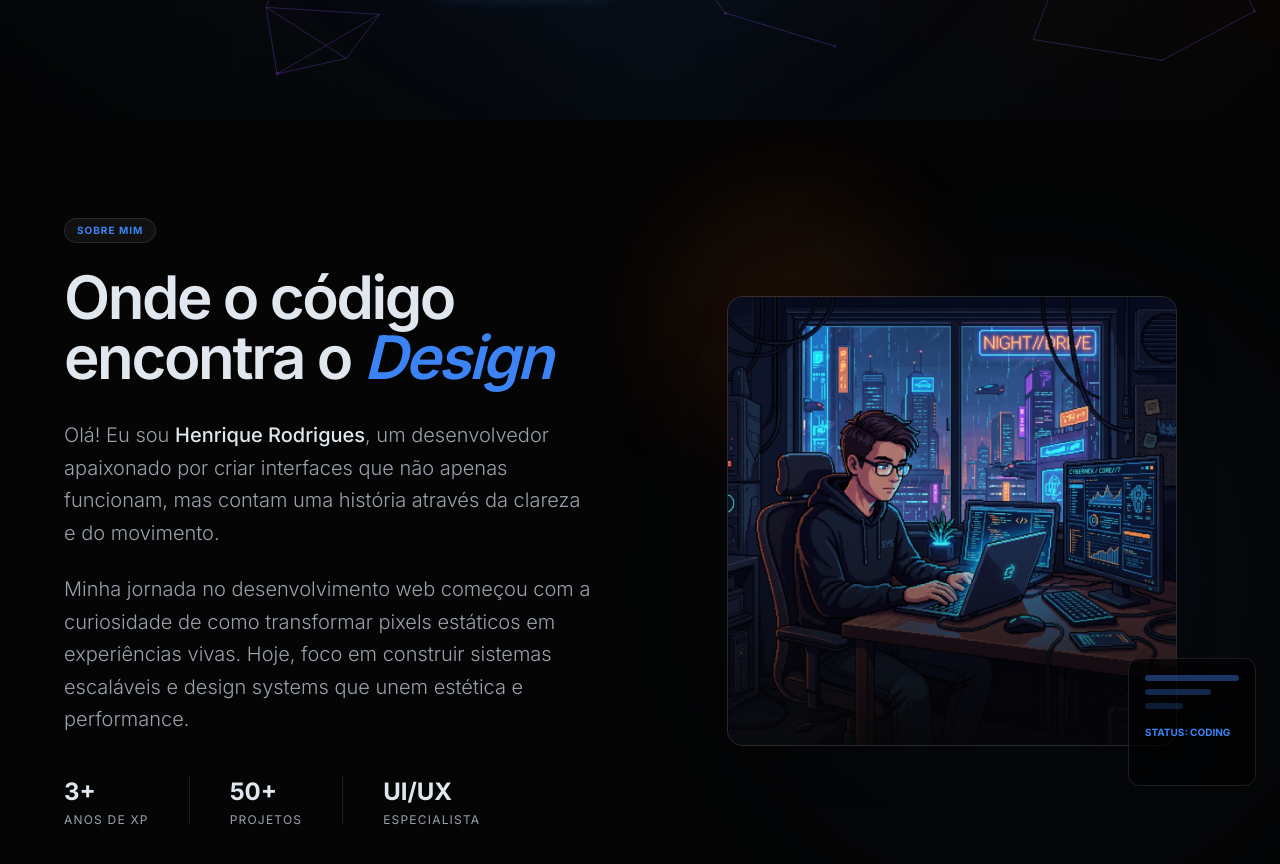
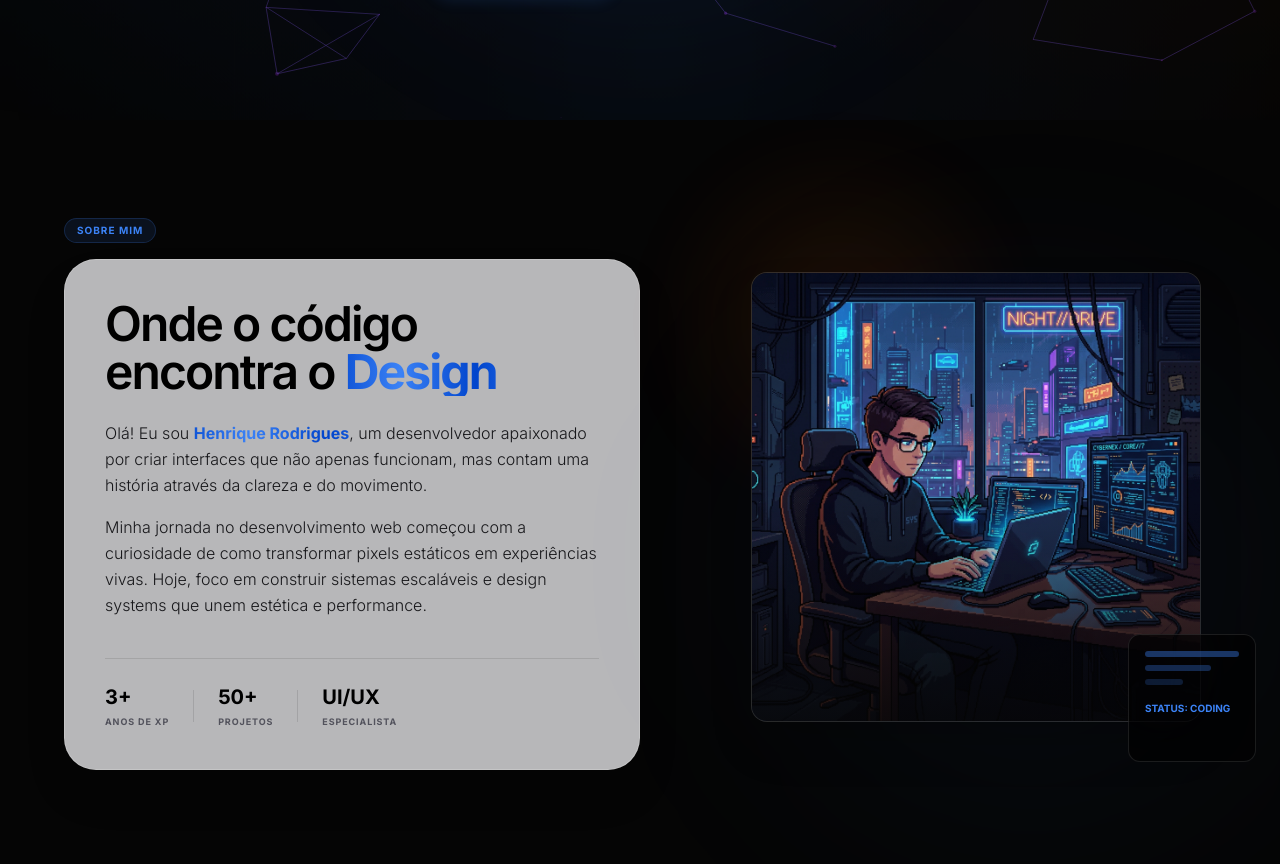
Before and after one commit to henriquerodrigues13/Projeto_portifolio, a React (Vite) app: page / in a window 1280 px wide. Shown: the part 680-1544 px from the top of the page. Built offline with nearby package versions, Linux system fonts and the light colour scheme; the HTML template or start-up script is replaced by a standard one.

Commit message:
style: transição de dobra adicionado e box do texto adicionado

```diff
--- a/src/App.jsx
+++ b/src/App.jsx
@@ -1,4 +1,4 @@
-import { useState } from "react";
+import { useState, useEffect } from "react";
 import { Route, Routes } from "react-router-dom";
 import Home from "./pages/Home.jsx";
 import Preloader from "./components/ui/Preloader.jsx";
@@ -6,6 +6,16 @@ import Header from "./components/layout/Header.jsx";
 
 export default function App() {
   const [isLoaded, setIsLoaded] = useState(false);
+
+  useEffect(() => {
+    if (isLoaded) {
+      // Limpa o hash da URL para evitar que o navegador pule para seções
+      if (window.location.hash) {
+        window.history.replaceState(null, "", window.location.pathname + window.location.search);
+      }
+      window.scrollTo({ top: 0, behavior: "instant" });
+    }
+  }, [isLoaded]);
 
   return (
     <>
--- /dev/null
+++ b/src/hooks/useReveal.js
@@ -0,0 +1,25 @@
+import { useEffect } from "react";
+
+export function useReveal() {
+  useEffect(() => {
+    const observerOptions = {
+      threshold: 0.1,
+      rootMargin: "0px 0px -50px 0px",
+    };
+
+    const observer = new IntersectionObserver((entries) => {
+      entries.forEach((entry) => {
+        if (entry.isIntersecting) {
+          entry.target.classList.add("active");
+        }
+      });
+    }, observerOptions);
+
+    const elements = document.querySelectorAll(".reveal");
+    elements.forEach((el) => observer.observe(el));
+
+    return () => {
+      elements.forEach((el) => observer.unobserve(el));
+    };
+  }, []);
+}
--- a/src/index.css
+++ b/src/index.css
@@ -171,13 +171,11 @@
   }
 
   .app-loaded .hero-enter {
-    opacity: 0;
     filter: blur(12px);
     animation: hero-rise 1.2s cubic-bezier(0.2, 0.8, 0.2, 1) var(--hero-delay, 0s) forwards;
   }
 
   .app-loaded .hero-content-enter {
-    opacity: 0;
     filter: blur(10px);
     animation: hero-content-fade 1.0s cubic-bezier(0.2, 0.8, 0.2, 1) var(--hero-delay, 0s) forwards;
   }
@@ -205,17 +203,27 @@
     pointer-events: none;
   }
 
-  ::-webkit-scrollbar {
-    width: 6px;
+  /* Reveal on Scroll Animations */
+  .reveal {
+    transform: translateY(30px) scale(0.98);
+    filter: blur(8px);
+    transition: all 1.0s cubic-bezier(0.2, 0.8, 0.2, 1);
+    will-change: transform, opacity, filter;
   }
-  ::-webkit-scrollbar-track {
-    background: hsl(var(--background));
-  }
-  ::-webkit-scrollbar-thumb {
-    background: hsl(var(--muted));
-    border-radius: 3px;
-  }
-  ::-webkit-scrollbar-thumb:hover {
-    background: hsl(var(--primary) / 0.45);
+
+  .text-shine-blue {
+    background: linear-gradient(
+      to right,
+      #0044cc 0%,
+      #3b82f6 25%,
+      #0044cc 50%,
+      #3b82f6 75%,
+      #0044cc 100%
+    );
+    background-size: 200% auto;
+    -webkit-background-clip: text;
+    -webkit-text-fill-color: transparent;
+    animation: shine 4s linear infinite;
+    display: inline-block;
   }
 }
--- a/src/pages/Home.jsx
+++ b/src/pages/Home.jsx
@@ -4,8 +4,11 @@ import Habilidades from "../sections/Habilidades.jsx";
 import Hero from "../sections/Hero.jsx";
 import Projetos from "../sections/Projetos.jsx";
 import Sobre from "../sections/Sobre.jsx";
+import { useReveal } from "../hooks/useReveal.js";
 
 export default function Home() {
+  useReveal();
+
   return (
     <div className="relative z-10">
       <Hero />
--- a/src/sections/Hero.jsx
+++ b/src/sections/Hero.jsx
@@ -1,3 +1,4 @@
+import { useEffect, useRef } from "react";
 import AuraParticleCanvas from "../components/AuraParticleCanvas.jsx";
 import { Button } from "../components/ui/button.jsx";
 import { cn } from "../lib/utils.js";
@@ -6,6 +7,7 @@ import { useMagnetic } from "../hooks/useMagnetic.js";
 export default function Hero() {
   const magneticProjects = useMagnetic(0.16);
   const magneticContact = useMagnetic(0.16);
+  const heroRef = useRef(null);
 
   return (
     <main className="relative z-10 min-h-screen w-full overflow-hidden">
--- a/src/sections/Sobre.jsx
+++ b/src/sections/Sobre.jsx
@@ -1,30 +1,31 @@
-import { cn } from "../lib/utils";
+import { cn } from "../lib/utils.js";
 
 export default function Sobre() {
   return (
     <section
       id="sobre"
-      className="relative z-10 flex min-h-screen w-full flex-col items-center justify-start overflow-hidden px-6 py-16 md:px-10 lg:pt-24 lg:pb-32"
+      className="relative z-10 flex min-h-fit w-full flex-col items-center justify-start px-6 py-10 md:px-10 lg:pt-24 lg:pb-32"
     >
       {/* Background Decor */}
       <div className="absolute right-0 top-1/4 -z-10 h-[500px] w-[500px] rounded-full bg-primary/5 blur-[120px]" />
 
       <div className="mx-auto flex w-full max-w-6xl flex-col items-center gap-16 lg:flex-row lg:items-start lg:gap-24">
 
-        {/* Left Side: Content */}
-        <div className="flex-1 text-left">
-          <div className="hero-enter hero-delay-1 mb-6 inline-flex items-center rounded-full border border-white/10 bg-white/5 px-3 py-1 text-[10px] font-bold uppercase tracking-widest text-primary">
+        {/* Left Side: Content Box */}
+        <div className="hero-enter hero-delay-1 flex-[1.2] text-left">
+          <div className="mb-4 inline-flex items-center rounded-full border border-primary/20 bg-primary/10 px-3 py-1 text-[10px] font-bold uppercase tracking-widest text-primary">
             Sobre Mim
           </div>
 
-          <h2 className="hero-enter hero-delay-2 mb-8 text-balance text-4xl font-semibold tracking-tighter-custom text-foreground md:text-5xl lg:text-6xl">
+          <div className="rounded-[2rem] bg-zinc-200/80 p-8 backdrop-blur-2xl md:p-10 shadow-2xl shadow-black/20 border border-white/20">
+            <h2 className="mb-6 text-balance text-3xl font-semibold tracking-tighter-custom text-black md:text-4xl lg:text-5xl">
               Onde o código encontra o{" "}
-            <span className="text-primary italic">Design</span>
+              <span className="font-bold text-shine-blue">Design</span>
             </h2>
 
-          <div className="hero-enter hero-delay-3 space-y-6 text-lg font-light leading-relaxed text-muted-foreground md:text-xl">
+            <div className="space-y-4 text-sm font-light leading-relaxed text-zinc-900 md:text-base">
               <p>
-              Olá! Eu sou <span className="font-medium text-foreground">Henrique Rodrigues</span>,
+                Olá! Eu sou <span className="font-bold text-shine-blue">Henrique Rodrigues</span>,
                 um desenvolvedor apaixonado por criar interfaces que não apenas funcionam, mas
                 contam uma história através da clareza e do movimento.
               </p>
@@ -36,26 +37,27 @@ export default function Sobre() {
               </p>
             </div>
 
-          <div className="hero-enter hero-delay-4 mt-10 flex flex-wrap gap-4">
+            <div className="mt-10 flex flex-wrap items-center gap-6 border-t border-black/10 pt-6">
               <div className="flex flex-col gap-1">
-              <span className="text-2xl font-bold text-foreground">3+</span>
-              <span className="text-xs uppercase tracking-widest text-muted-foreground">Anos de XP</span>
+                <span className="text-xl font-bold text-black">3+</span>
+                <span className="text-[9px] uppercase tracking-widest text-zinc-600 font-bold">Anos de XP</span>
               </div>
-            <div className="mx-6 h-12 w-px bg-white/10 hidden sm:block" />
+              <div className="h-8 w-px bg-black/10 hidden sm:block" />
               <div className="flex flex-col gap-1">
-              <span className="text-2xl font-bold text-foreground">50+</span>
-              <span className="text-xs uppercase tracking-widest text-muted-foreground">Projetos</span>
+                <span className="text-xl font-bold text-black">50+</span>
+                <span className="text-[9px] uppercase tracking-widest text-zinc-600 font-bold">Projetos</span>
               </div>
-            <div className="mx-6 h-12 w-px bg-white/10 hidden sm:block" />
+              <div className="h-8 w-px bg-black/10 hidden sm:block" />
               <div className="flex flex-col gap-1">
-              <span className="text-2xl font-bold text-foreground">UI/UX</span>
-              <span className="text-xs uppercase tracking-widest text-muted-foreground">Especialista</span>
+                <span className="text-xl font-bold text-black text-nowrap">UI/UX</span>
+                <span className="text-[9px] uppercase tracking-widest text-zinc-600 font-bold">Especialista</span>
+              </div>
             </div>
           </div>
         </div>
 
         {/* Right Side: Image/Visual */}
-        <div className="hero-enter hero-delay-5 relative flex flex-1 items-center justify-center lg:pt-20">
+        <div className="hero-enter hero-delay-5 relative flex flex-1 items-center justify-center lg:pt-14">
           <div className="relative z-10 aspect-square w-full max-w-[450px] overflow-hidden rounded-2xl border border-white/10 bg-white/5 shadow-2xl">
             <img
               src="/assets/sobre-pixel-art.png"
```
Lines whose indentation alone changed are shown as unchanged.
